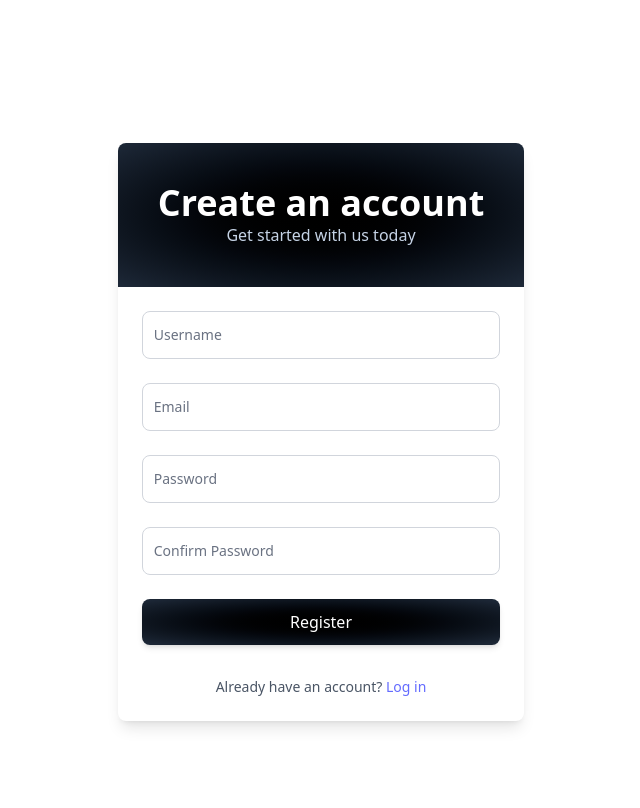
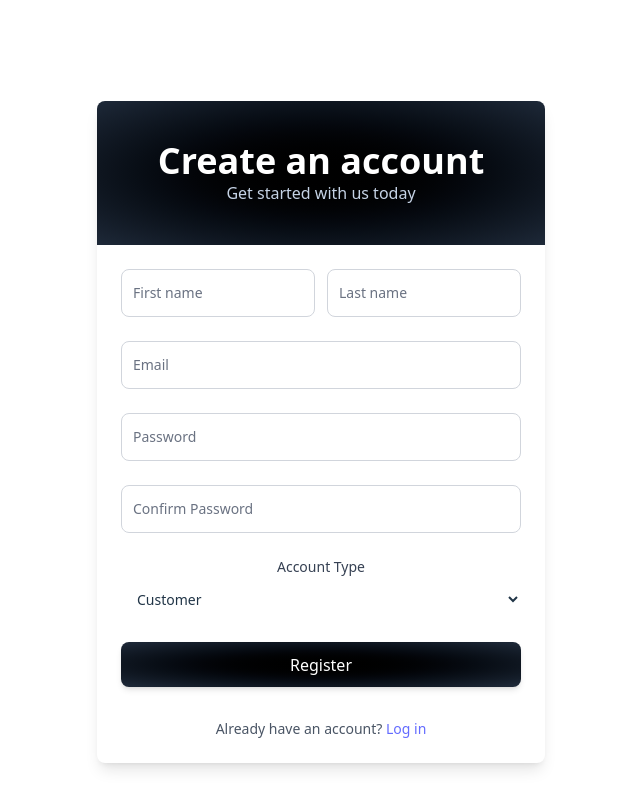
Before and after one commit to AbdelRahmanRahal/StockDB, a React (Vite) app in the folder stockdb/client/: page /register in a window 1280 px wide. Shown: the top 808 px of the page, without its empty margins (319-959 px from the left). Built offline with nearby package versions, Linux system fonts and the light colour scheme.

Commit message:
refactor: username textbox -> first and last name textboxes

```diff
--- a/stockdb/client/src/components/auth/AuthForm.jsx
+++ b/stockdb/client/src/components/auth/AuthForm.jsx
@@ -20,23 +20,43 @@ export default function AuthForm({
 
       <form onSubmit={onSubmit} className="p-6 space-y-6">
         {!isLogin && (
+          <div className="grid grid-cols-2 gap-3">
             <div className="relative">
               <input
                 type="text"
-              id="username"
-              name="username"
+                id="firstName"
+                name="firstName"
                 placeholder=" "
-              value={formData.username || ''}
+                value={formData.firstName || ''}
                 onChange={onChange}
                 className="block px-2.5 pb-2.5 pt-4 w-full text-sm text-gray-900 bg-transparent rounded-lg border border-gray-300 appearance-none focus:outline-none focus:ring-0 focus:border-black peer"
                 required
               />
               <label
-              htmlFor="username"
+                htmlFor="firstName"
                 className="absolute text-sm text-gray-500 duration-200 transform -translate-y-4 scale-75 top-2 z-10 origin-[0] bg-white px-2 peer-focus:px-2 peer-focus:text-black peer-placeholder-shown:scale-100 peer-placeholder-shown:-translate-y-1/2 peer-placeholder-shown:top-1/2 peer-focus:top-2 peer-focus:scale-75 peer-focus:-translate-y-4 left-1"
               >
-              Username
+                First name
               </label>
+            </div>
+            <div className="relative">
+              <input
+                type="text"
+                id="lastName"
+                name="lastName"
+                placeholder=" "
+                value={formData.lastName || ''}
+                onChange={onChange}
+                className="block px-2.5 pb-2.5 pt-4 w-full text-sm text-gray-900 bg-transparent rounded-lg border border-gray-300 appearance-none focus:outline-none focus:ring-0 focus:border-black peer"
+                required
+              />
+              <label
+                htmlFor="lastName"
+                className="absolute text-sm text-gray-500 duration-200 transform -translate-y-4 scale-75 top-2 z-10 origin-[0] bg-white px-2 peer-focus:px-2 peer-focus:text-black peer-placeholder-shown:scale-100 peer-placeholder-shown:-translate-y-1/2 peer-placeholder-shown:top-1/2 peer-focus:top-2 peer-focus:scale-75 peer-focus:-translate-y-4 left-1"
+              >
+                Last name
+              </label>
+            </div>
           </div>
         )}
 
@@ -108,6 +128,23 @@ export default function AuthForm({
             )}
           </div>
         )}
+        {!isLogin && (
+          <div className="mt-2">
+            <label className="block text-sm font-medium text-gray-700" htmlFor="userType">
+              Account Type
+            </label>
+            <select
+              id="userType"
+              name="userType"
+              value={formData.userType}
+              onChange={onChange}
+              className="mt-1 block w-full pl-3 pr-10 py-2 text-base border-gray-300 focus:outline-none focus:ring-gray-500 focus:border-gray-500 sm:text-sm rounded-md"
+            >
+              <option value="Customer">Customer</option>
+              <option value="Staff">Staff</option>
+            </select>
+          </div>
+        )}
 
         <button
           type="submit"
--- a/stockdb/client/src/components/auth/RegisterForm.jsx
+++ b/stockdb/client/src/components/auth/RegisterForm.jsx
@@ -6,13 +6,16 @@ import { toast } from 'react-toastify';
 import { useLoading } from '../../context/LoadingContext';
 import { AuthContext } from '../../context/AuthContext';
 import 'react-toastify/dist/ReactToastify.css';
+import { use } from 'react';
 
 export default function RegisterForm() {
   const [formData, setFormData] = useState({
-    username: '',
+    firstName: '',
+    lastName: '',
     email: '',
     password: '',
-    confirmPassword: ''
+    confirmPassword: '',
+    userType: ''
   });
   const [errors, setErrors] = useState({});
   const { showLoading, hideLoading } = useLoading();
@@ -22,10 +25,16 @@ export default function RegisterForm() {
   const validateForm = () => {
     const newErrors = {};
 
-    if (!formData.username.trim()) {
-      newErrors.username = 'Username is required';
-    } else if (formData.username.length < 3) {
-      newErrors.username = 'Username must be at least 3 characters';
+    if (!formData.firstName.trim()) {
+      newErrors.firstName = 'First name is required';
+    } else if (formData.firstName.length < 1) {
+      newErrors.firstName = 'First name must be at least 1 character';
+    }
+
+    if (!formData.lastName.trim()) {
+      newErrors.lastName = 'Last name is required';
+    } else if (formData.lastName.length < 1) {
+      newErrors.lastName = 'Last name must be at least 1 character';
     }
 
     if (!formData.email.trim()) {
@@ -75,14 +84,12 @@ export default function RegisterForm() {
     showLoading();
 
     try {
-      const [first_name, ...rest] = formData.username.trim().split(' ');
-      const last_name = rest.join(' ') || '';
-
       const userData = {
-        first_name: first_name,
-        last_name: last_name,
+        first_name: formData.firstName.trim(),
+        last_name: formData.lastName.trim(),
         email: formData.email,
-        password_hash: formData.password
+        password_hash: formData.password,
+        user_type: formData.userType || 'Customer'
       };
 
       const registeredUser = await register(userData);
```
Lines whose indentation alone changed are shown as unchanged.
